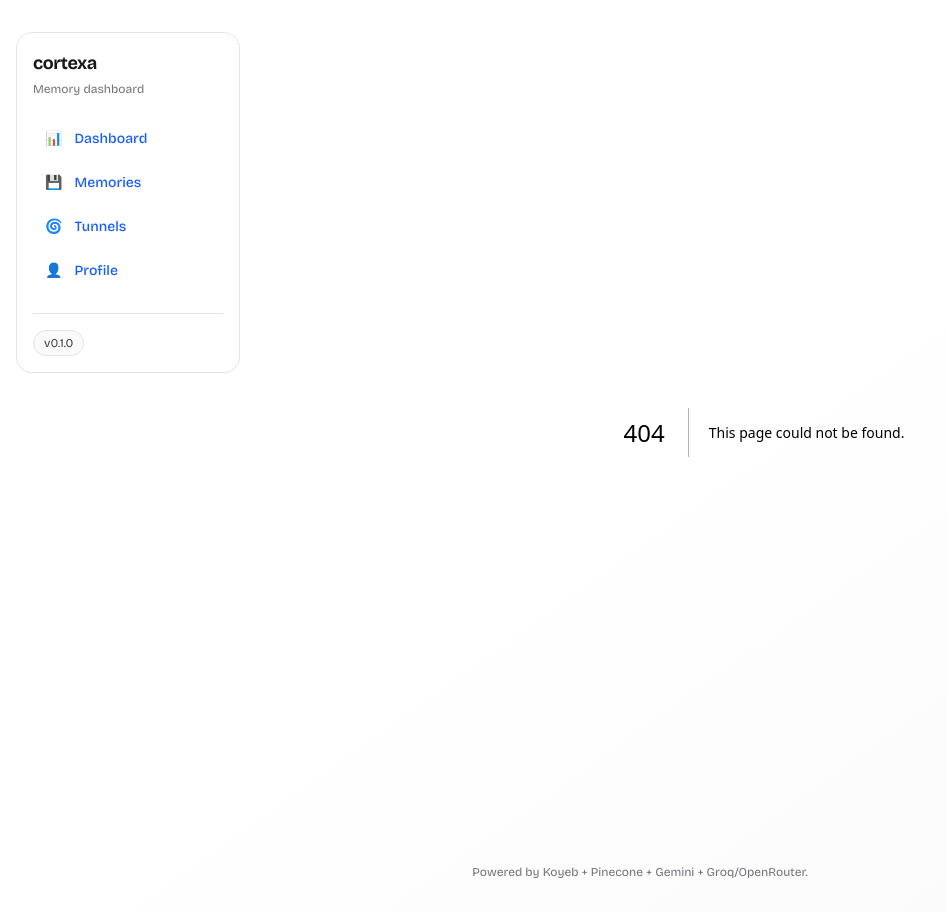
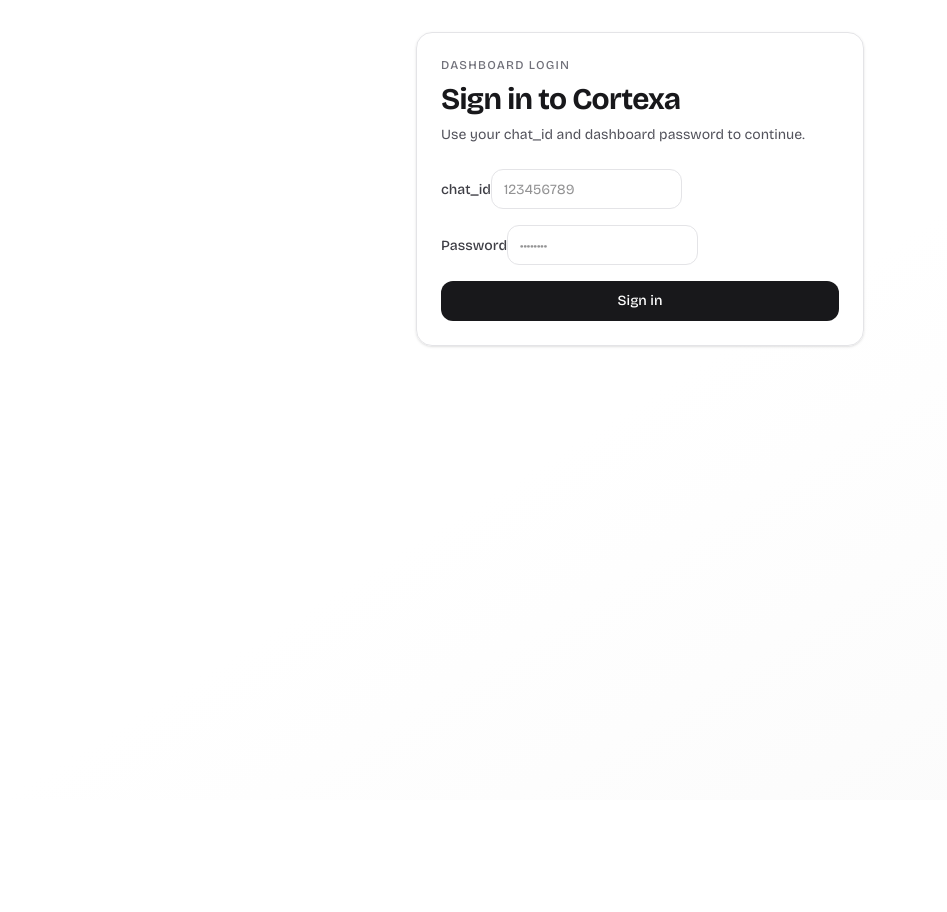
Before and after one commit to roso1102/cortexa-dashboard, a Next.js app: page /login in a window 1280 px wide. Before the commit this address had no page. Shown: the whole page, without its empty margins (0-947 px from the left). After the commit the page ends 800 px from the top, so only its background shows below. Built offline with nearby package versions, Linux system fonts and the light colour scheme.

Commit message:
added logi

```diff
--- /dev/null
+++ b/middleware.ts
@@ -0,0 +1,28 @@
+import { NextRequest, NextResponse } from "next/server";
+import { DASHBOARD_TOKEN_KEY } from "@/lib/auth";
+
+const LOGIN_PATH = "/login";
+
+export function middleware(request: NextRequest) {
+  const { pathname } = request.nextUrl;
+  const token = request.cookies.get(DASHBOARD_TOKEN_KEY)?.value;
+
+  if (pathname === LOGIN_PATH) {
+    if (token) {
+      return NextResponse.redirect(new URL("/", request.url));
+    }
+    return NextResponse.next();
+  }
+
+  if (!token) {
+    const loginUrl = new URL(LOGIN_PATH, request.url);
+    loginUrl.searchParams.set("next", pathname);
+    return NextResponse.redirect(loginUrl);
+  }
+
+  return NextResponse.next();
+}
+
+export const config = {
+  matcher: ["/((?!_next/static|_next/image|favicon.ico).*)"],
+};
--- /dev/null
+++ b/src/app/login/page.tsx
@@ -0,0 +1,131 @@
+"use client";
+
+import { FormEvent, useEffect, useState } from "react";
+import { useRouter } from "next/navigation";
+import { Card } from "@/components/ui/card";
+import { Button } from "@/components/ui/button";
+import { Input } from "@/components/ui/input";
+import { DASHBOARD_TOKEN_KEY, DASHBOARD_TOKEN_MAX_AGE_SECONDS } from "@/lib/auth";
+
+export default function LoginPage() {
+  const router = useRouter();
+  const [chatId, setChatId] = useState("");
+  const [password, setPassword] = useState("");
+  const [error, setError] = useState<string | null>(null);
+  const [loading, setLoading] = useState(false);
+
+  const getNextPath = () => {
+    if (typeof window === "undefined") {
+      return "/";
+    }
+    const value = new URLSearchParams(window.location.search).get("next") || "/";
+    return value.startsWith("/") ? value : "/";
+  };
+
+  useEffect(() => {
+    const token = window.localStorage.getItem(DASHBOARD_TOKEN_KEY);
+    if (token) {
+      router.replace(getNextPath());
+    }
+  }, [router]);
+
+  const onSubmit = async (e: FormEvent<HTMLFormElement>) => {
+    e.preventDefault();
+    setError(null);
+    setLoading(true);
+
+    try {
+      const baseUrl = process.env.NEXT_PUBLIC_API_URL;
+      if (!baseUrl) {
+        throw new Error("NEXT_PUBLIC_API_URL is not configured.");
+      }
+
+      const res = await fetch(`${baseUrl}/api/auth/login`, {
+        method: "POST",
+        headers: {
+          "Content-Type": "application/json",
+        },
+        body: JSON.stringify({
+          chat_id: chatId.trim(),
+          password,
+        }),
+      });
+
+      if (!res.ok) {
+        if (res.status === 401) {
+          setError("Invalid chat id or password");
+          return;
+        }
+
+        const detail = await res.text().catch(() => "");
+        throw new Error(detail || `Login failed with status ${res.status}`);
+      }
+
+      const data = (await res.json()) as { token?: string };
+      if (!data.token) {
+        throw new Error("Login response did not include a token.");
+      }
+
+      window.localStorage.setItem(DASHBOARD_TOKEN_KEY, data.token);
+      const secure = window.location.protocol === "https:" ? "; secure" : "";
+      document.cookie = `${DASHBOARD_TOKEN_KEY}=${encodeURIComponent(data.token)}; path=/; max-age=${DASHBOARD_TOKEN_MAX_AGE_SECONDS}; samesite=lax${secure}`;
+      router.replace(getNextPath());
+    } catch (err) {
+      setError(err instanceof Error ? err.message : "Unable to login.");
+    } finally {
+      setLoading(false);
+    }
+  };
+
+  return (
+    <Card>
+      <div className="mb-6">
+        <div className="text-xs font-medium uppercase tracking-widest text-zinc-500">Dashboard Login</div>
+        <h1 className="mt-2 text-3xl font-bold tracking-tight text-zinc-900">Sign in to Cortexa</h1>
+        <p className="mt-2 text-sm text-zinc-600">Use your chat_id and dashboard password to continue.</p>
+      </div>
+
+      <form onSubmit={onSubmit} className="space-y-4">
+        <div className="space-y-2">
+          <label htmlFor="chat_id" className="text-sm font-medium text-zinc-700">
+            chat_id
+          </label>
+          <Input
+            id="chat_id"
+            name="chat_id"
+            inputMode="numeric"
+            autoComplete="username"
+            value={chatId}
+            onChange={(e) => setChatId(e.target.value)}
+            placeholder="123456789"
+            required
+          />
+        </div>
+
+        <div className="space-y-2">
+          <label htmlFor="password" className="text-sm font-medium text-zinc-700">
+            Password
+          </label>
+          <Input
+            id="password"
+            name="password"
+            type="password"
+            autoComplete="current-password"
+            value={password}
+            onChange={(e) => setPassword(e.target.value)}
+            placeholder="••••••••"
+            required
+          />
+        </div>
+
+        {error ? (
+          <div className="rounded-xl border border-red-200 bg-red-50 p-3 text-sm text-red-700">{error}</div>
+        ) : null}
+
+        <Button variant="primary" disabled={loading} className="w-full">
+          {loading ? "Signing in..." : "Sign in"}
+        </Button>
+      </form>
+    </Card>
+  );
+}
--- a/src/app/page.tsx
+++ b/src/app/page.tsx
@@ -85,7 +85,7 @@
                 {error}
               </div>
               <p className="mt-2 text-xs text-zinc-600">
-                Check your <code>NEXT_PUBLIC_API_URL</code> and <code>DASHBOARD_SECRET</code> environment variables.
+                Check your <code>NEXT_PUBLIC_API_URL</code> and make sure you are logged in with a valid dashboard token.
               </p>
             </div>
           ) : (
--- a/src/components/app-shell.tsx
+++ b/src/components/app-shell.tsx
@@ -1,4 +1,7 @@
+"use client";
+
 import type { ReactNode } from "react";
+import { usePathname } from "next/navigation";
 import { Sidebar } from "@/components/sidebar";
 import { FadeIn } from "@/components/ui/motion";
 
@@ -7,6 +10,19 @@
 };
 
 export function AppShell({ children }: AppShellProps) {
+  const pathname = usePathname();
+  const isAuthRoute = pathname === "/login";
+
+  if (isAuthRoute) {
+    return (
+      <div className="min-h-screen bg-gradient-to-br from-white via-white to-zinc-50 px-4 py-8">
+        <div className="mx-auto w-full max-w-md">
+          <FadeIn>{children}</FadeIn>
+        </div>
+      </div>
+    );
+  }
+
   return (
     <div className="min-h-screen bg-gradient-to-br from-white via-white to-zinc-50">
       <div className="mx-auto flex w-full max-w-7xl flex-col gap-4 px-4 py-4 md:flex-row md:gap-6 md:py-8">
--- a/src/components/sidebar.tsx
+++ b/src/components/sidebar.tsx
@@ -1,11 +1,19 @@
 "use client";
 
 import Link from "next/link";
-import { usePathname } from "next/navigation";
+import { usePathname, useRouter } from "next/navigation";
 import { Badge } from "@/components/ui/badge";
+import { DASHBOARD_TOKEN_KEY } from "@/lib/auth";
 
 export function Sidebar() {
   const pathname = usePathname();
+  const router = useRouter();
+
+  const handleLogout = () => {
+    window.localStorage.removeItem(DASHBOARD_TOKEN_KEY);
+    document.cookie = `${DASHBOARD_TOKEN_KEY}=; path=/; max-age=0; samesite=lax`;
+    router.replace("/login");
+  };
 
   const links = [
     { href: "/", label: "Dashboard", icon: "📊" },
@@ -38,6 +46,13 @@
               );
             })}
           </nav>
+          <button
+            type="button"
+            onClick={handleLogout}
+            className="mt-3 w-full rounded-xl border border-zinc-200 bg-white px-3 py-2 text-xs font-medium text-zinc-700 transition hover:bg-zinc-50"
+          >
+            Logout
+          </button>
         </div>
       </div>
 
@@ -65,6 +80,13 @@
           </nav>
           <div className="mt-6 border-t border-zinc-200 pt-4">
             <Badge className="text-xs">v0.1.0</Badge>
+            <button
+              type="button"
+              onClick={handleLogout}
+              className="mt-3 w-full rounded-xl border border-zinc-200 bg-white px-3 py-2 text-xs font-medium text-zinc-700 transition hover:bg-zinc-50"
+            >
+              Logout
+            </button>
           </div>
         </div>
       </aside>
--- /dev/null
+++ b/src/lib/auth.ts
@@ -0,0 +1,2 @@
+export const DASHBOARD_TOKEN_KEY = "cortexa_token";
+export const DASHBOARD_TOKEN_MAX_AGE_SECONDS = 60 * 60 * 24 * 30;
--- a/src/lib/cortexaApi.ts
+++ b/src/lib/cortexaApi.ts
@@ -1,3 +1,5 @@
+import { DASHBOARD_TOKEN_KEY } from "@/lib/auth";
+
 export type MemoryItem = Record<string, unknown> & {
   id?: string;
   source_type?: string;
@@ -53,11 +55,12 @@
 }
 
 async function apiFetch<T>(path: string): Promise<T> {
-  const secret = requireEnv("DASHBOARD_SECRET");
+  const token = await resolveDashboardToken();
+
   const res = await fetch(`${baseUrl()}${path}`, {
     method: "GET",
     headers: {
-      "X-Dashboard-Token": secret,
+      ...(token ? { "X-Dashboard-Token": token } : {}),
     },
     cache: "no-store",
   });
@@ -78,6 +81,16 @@
   }
 
   return (await res.json()) as T;
+}
+
+async function resolveDashboardToken(): Promise<string | null> {
+  if (typeof window !== "undefined") {
+    return window.localStorage.getItem(DASHBOARD_TOKEN_KEY);
+  }
+
+  const { cookies } = await import("next/headers");
+  const cookieStore = await cookies();
+  return cookieStore.get(DASHBOARD_TOKEN_KEY)?.value ?? null;
 }
 
 export async function getTodaySummary(): Promise<{ text: string; generated_at: string }> {
```
